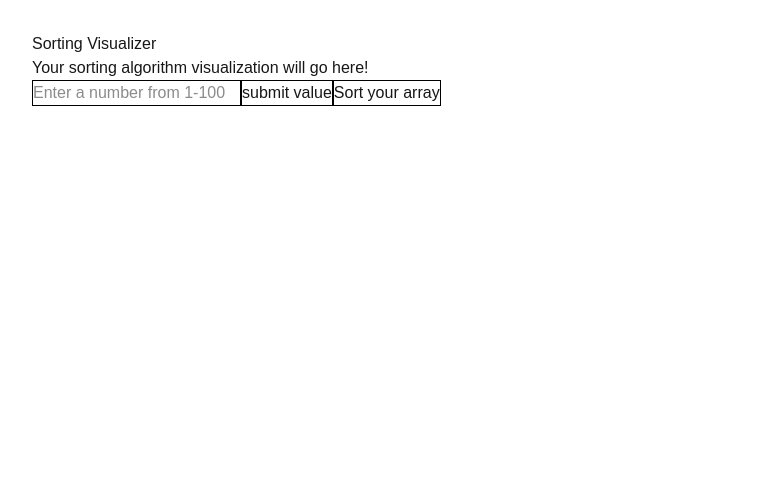
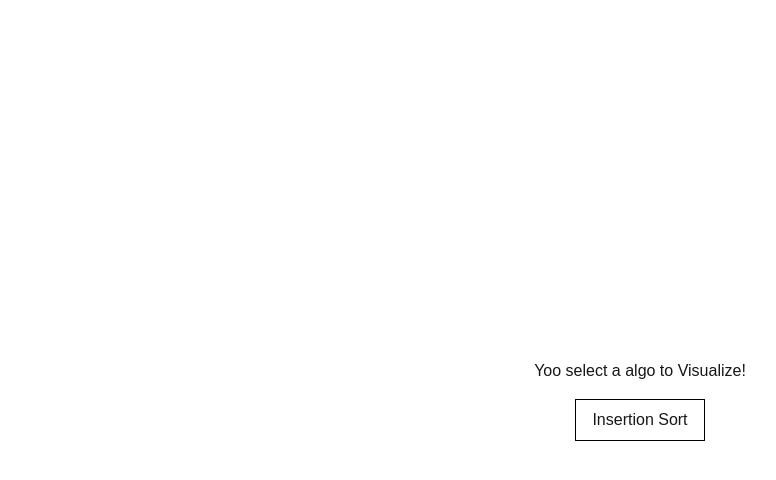
Before and after one commit to graslowsnail/algorithm-visualizer, a Next.js app: page / in a window 1280 px wide. Shown: the top 480 px of the page, without its empty margins (0-776 px from the left). Built offline with nearby package versions, Linux system fonts and the light colour scheme.

Commit message:
create seperate page for insertion sort

```diff
--- /dev/null
+++ b/app/insertionSort/page.tsx
@@ -0,0 +1,50 @@
+"use client";
+import { useState } from "react";
+import { createArray } from "@/app/utils/insertionSort";
+import { insertionSort } from "@/app/utils/insertionSort";
+
+export default function Home() {
+    const [userInput, setUserInput] = useState("");
+    const [userArray, setArray] = useState<number[]>([]);
+
+    const handleClick = () => {
+        const num = Number(userInput);
+        if (num > 1000) {
+            alert("Max 1000!");
+            return;
+        }
+        const newArray = createArray(num);
+        setArray(newArray);
+        console.log("temp array in componet ", newArray);
+    };
+
+    const handleSortClick = () => {
+        //const sortedArray = sortArray(userArray)
+        const sortedArray = insertionSort(userArray);
+        console.log(sortedArray);
+    };
+
+    return (
+        <div className="min-h-screen p-8">
+            <main>
+                <h1>Sorting Visualizer</h1>
+                <p>Your sorting algorithm visualization will go here!</p>
+                <input
+                type="number"
+                value={userInput}
+                onChange={(e) => setUserInput(e.target.value)}
+                placeholder="Enter a number from 1-1000 "
+                className="border border-black"
+                />
+
+                <button className="border border-black" onClick={handleClick}>
+                submit value
+                </button>
+
+                <button className="border border-black" onClick={handleSortClick}>
+                Sort your array
+                </button>
+            </main>
+        </div>
+    );
+}
--- a/app/page.tsx
+++ b/app/page.tsx
@@ -1,53 +1,15 @@
-'use client'
-import { useState } from 'react';
-import { createArray } from './utils/insertionSort';
-import { insertionSort } from './utils/insertionSort';
+import Link from 'next/link'
 
 export default function Home() {
-  const [userInput, setUserInput] = useState('')
-  const [userArray, setArray] = useState<number []>([])
-
-  const handleClick = () => {
-    const num = Number(userInput)
-    if(num > 1000) {
-        alert("Max 1000!")
-        return
-    }
-    const newArray = createArray(num)
-    setArray(newArray)
-    console.log('temp array in componet ', newArray)
-  }
-  const handleSortClick = () => {
-    //const sortedArray = sortArray(userArray)
-    const sortedArray = insertionSort(userArray)
-    console.log(sortedArray)
-  }
-
   return (
-    <div className="min-h-screen p-8">
-      <main>
-        <h1>Sorting Visualizer</h1>
-        <p>Your sorting algorithm visualization will go here!</p>
-        <input
-          type='number'
-          value={userInput}
-          onChange={(e) => setUserInput(e.target.value)}
-          placeholder="Enter a number from 1-1000 "
-          className='border border-black'
-        />
-
-        <button
-          className='border border-black'
-          onClick={handleClick}>
-            submit value
-        </button>
-
-        <button
-          className='border border-black'
-          onClick={handleSortClick}>
-            Sort your array
-        </button>
-
+    <div className="min-h-screen flex items-center justify-center">
+      <main className="text-center">
+        <h1 className="mb-4">Yoo select a algo to Visualize!</h1>
+        <Link href="/insertionSort">
+          <button className="border border-black px-4 py-2">
+            Insertion Sort
+          </button>
+        </Link>
       </main>
     </div>
   );
```
